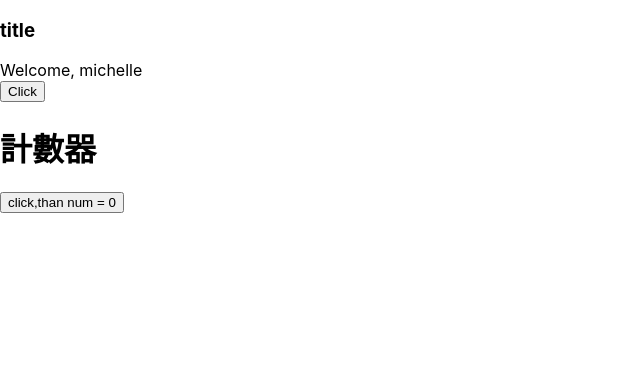
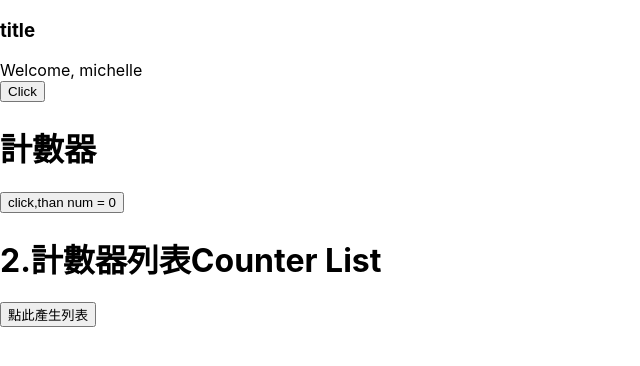
Before and after one commit to michelle3356/review-react, a React (Create React App) app: page / in a window 1280 px wide. Shown: the top 366 px of the page, without its empty margins (0-640 px from the left). Built offline with nearby package versions, Linux system fonts and the light colour scheme.

Commit message:
CounterList

```diff
--- a/src/Counter.js
+++ b/src/Counter.js
@@ -10,7 +10,6 @@ class Counter extends React.Component{
   };
 
   handleClick = (counterNum) => {
-    console.log(counterNum)
     this.setState({
       counterNum: this.state.counterNum + 1
     })
--- /dev/null
+++ b/src/CounterList.js
@@ -0,0 +1,37 @@
+import React, { Component } from 'react';
+
+class CounterList extends React.Component{
+  constructor(){
+    super();
+    this.state = {
+      counterList: [],
+      counterNum: 0
+    }
+  };
+
+  handleClick = (e) =>{
+    let list = this.state.counterList;
+    list.push(this.state.counterNum);
+    this.setState({
+      counterNum: this.state.counterNum + 1,
+      counterList: list
+    })
+  }
+
+  render(){
+    return(
+      <div>
+        <h1>2.計數器列表Counter List</h1>
+        <button
+        onClick={this.handleClick.bind(this)}>點此產生列表</button>
+        <ul>
+          {this.state.counterList.map(item=>
+          <li key={item.index}>{item}</li>
+          )}
+        </ul>
+      </div>
+    )
+  }
+}
+
+export default CounterList;
--- a/src/index.js
+++ b/src/index.js
@@ -3,12 +3,14 @@ import ReactDOM from 'react-dom';
 import './index.css';
 import App from './App';
 import Counter from './Counter';
+import CounterList from './CounterList';
 import * as serviceWorker from './serviceWorker';
 
 ReactDOM.render(
   <React.StrictMode>
     <App />
     <Counter />
+    <CounterList />
   </React.StrictMode>,
   document.getElementById('root')
 );
```
